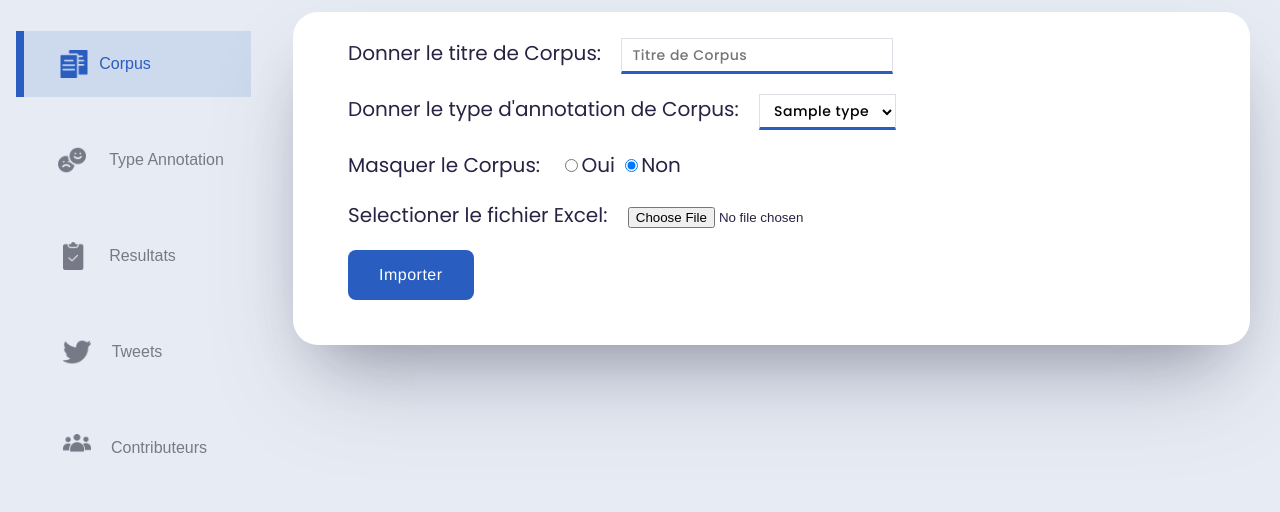
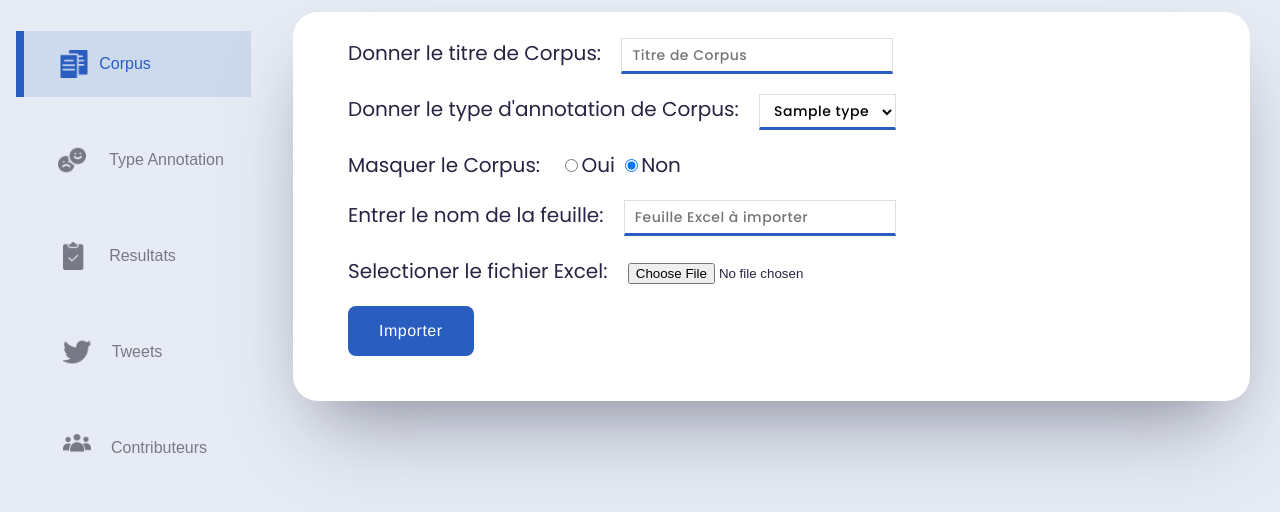
Before and after one commit to yassinekero/DS2A, a Django app: template app_annotation/templates/app_annotation/gerer_corpus/upload.html in a window 1280 px wide. Shown: the part 165-677 px from the top of the page. Run offline with Django 3.2, Linux system fonts and the light colour scheme; the template is opened without the code that fills it: most values are stand-ins (such as "Sample title", 1, 10 or a date in 2020); form fields are guessed from the names that the template uses.

Commit message:
Update upload.html

```diff
--- a/app_annotation/templates/app_annotation/gerer_corpus/upload.html
+++ b/app_annotation/templates/app_annotation/gerer_corpus/upload.html
@@ -69,6 +69,10 @@
                 <input type="radio" value="1"name="masque">Oui</input>
                 <input type="radio" value="0"name="masque" checked>Non</input>
             </div>
+             <div class="entry">
+              <span class="file">Entrer le nom de la feuille: </span>
+              <input placeholder="Feuille Excel à importer" class="fields"type="text" name="sheet" required>
+           </div>
             <div class="entry">
                <span class="file">Selectioner le fichier Excel: </span>
                 {{form.file}}
```
